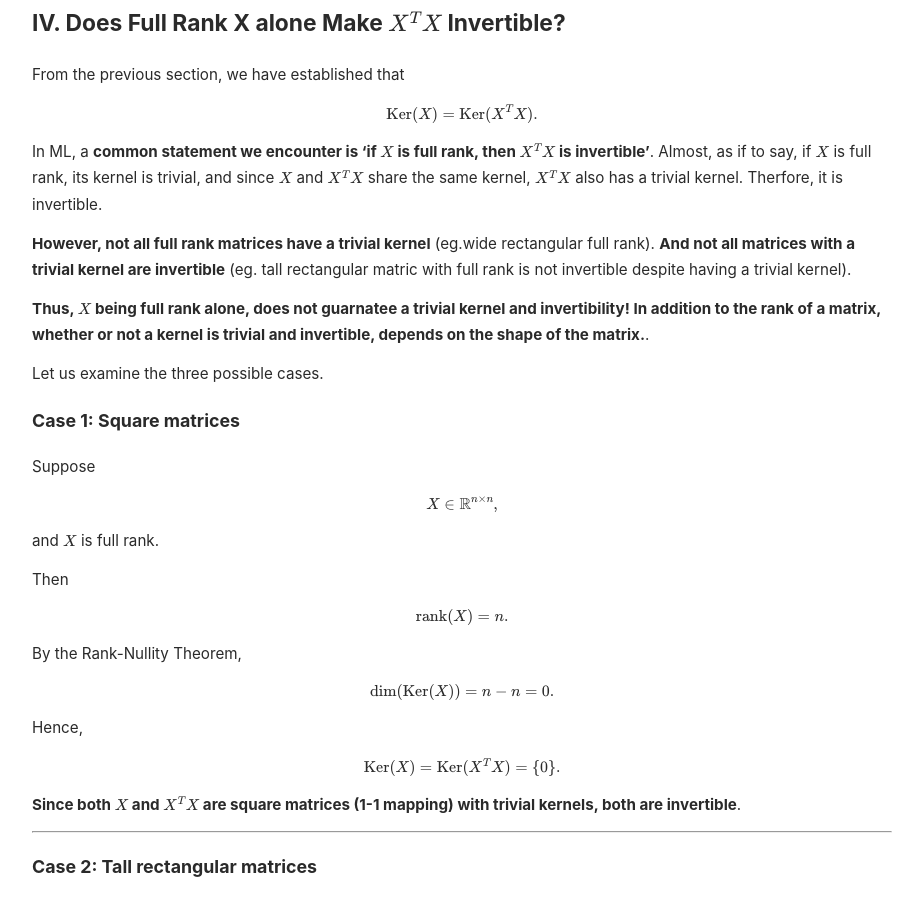
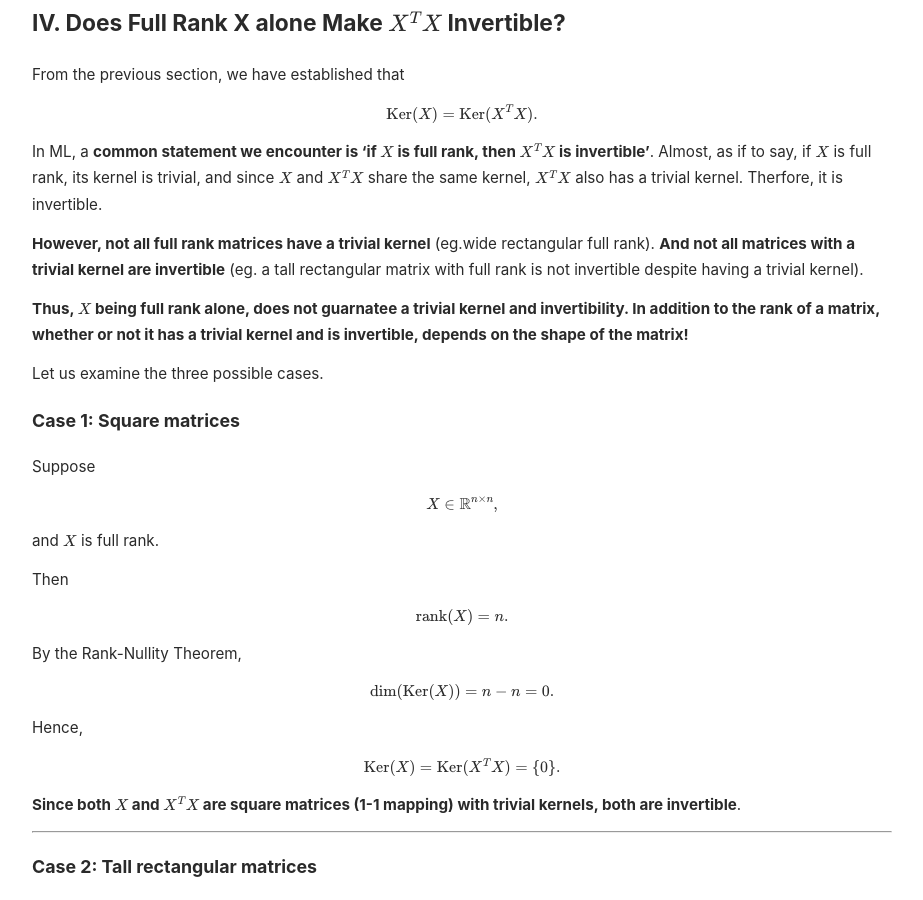
Before and after one commit to rutuja-jadhav-github/Math-for-ML-Blog-byRutuja, a Jekyll site: the page built from _posts/2026-06-10-Linear-Algebra-proofs-series-1.md, in a window 1280 px wide and 900 px high, scrolled down 3267 px. Shown: the whole window, without its empty margins (178-1101 px from the left). Built offline with Jekyll 4.4.1, drawn with Linux system fonts in a browser that asks for light colours.

Commit message:
fixed typos

```diff
--- a/_posts/2026-06-10-Linear-Algebra-proofs-series-1.md
+++ b/_posts/2026-06-10-Linear-Algebra-proofs-series-1.md
@@ -213,9 +213,9 @@ $$
 
 In ML, a **common statement we encounter is 'if $X$ is full rank, then $X^TX$ is invertible'**. Almost, as if to say, if $X$ is full rank, its kernel is trivial, and since $X$ and $X^TX$ share the same kernel, $X^TX$ also has a trivial kernel. Therfore, it is invertible.
 
-**However, not all full rank matrices have a trivial kernel** (eg.wide rectangular full rank). **And not all matrices with a trivial kernel are invertible** (eg. tall rectangular matric with full rank is not invertible despite having a trivial kernel).
+**However, not all full rank matrices have a trivial kernel** (eg.wide rectangular full rank). **And not all matrices with a trivial kernel are invertible** (eg. a tall rectangular matrix with full rank is not invertible despite having a trivial kernel).
 
-**Thus, $X$ being full rank alone, does not guarnatee a trivial kernel and invertibility! In addition to the rank of a matrix, whether or not a kernel is trivial and invertible, depends on the shape of the matrix.**.
+**Thus, $X$ being full rank alone, does not guarnatee a trivial kernel and invertibility. In addition to the rank of a matrix, whether or not it has a trivial kernel and is invertible, depends on the shape of the matrix!**
 
 Let us examine the three possible cases.
 
```
